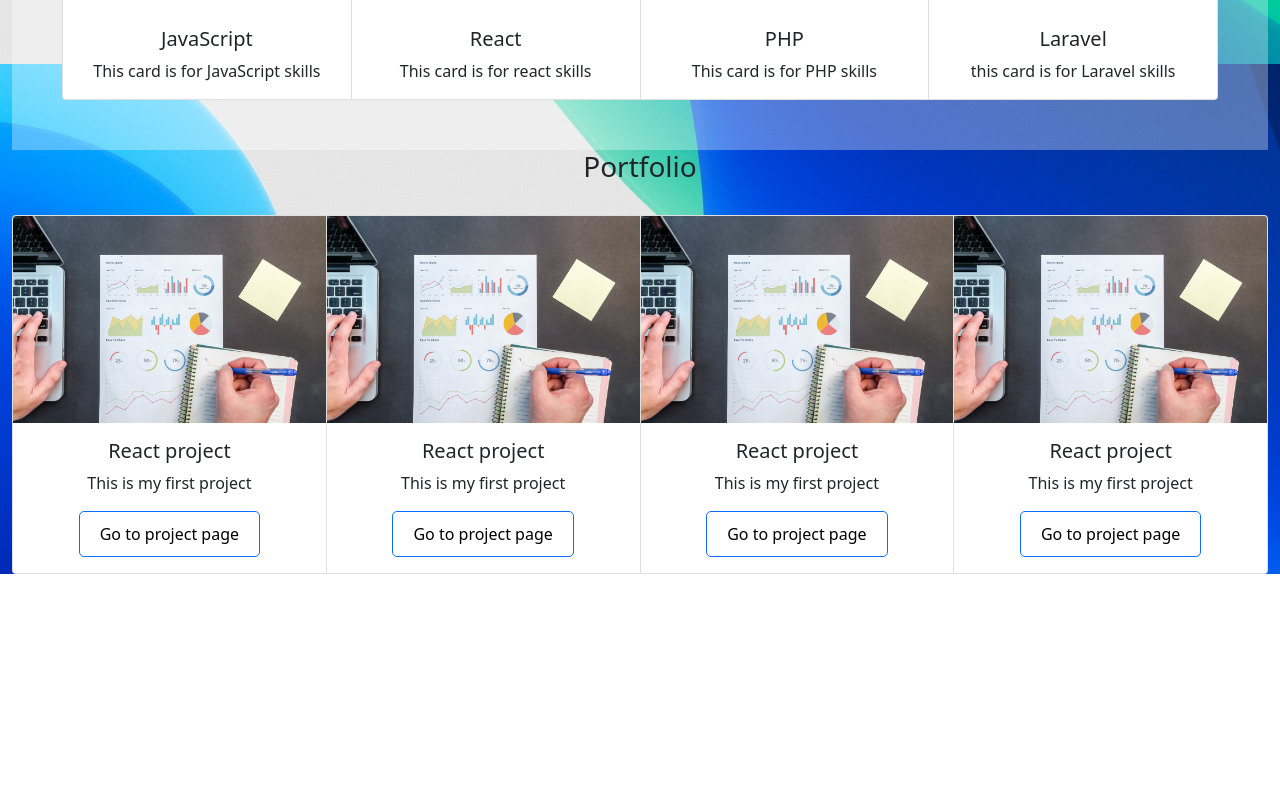
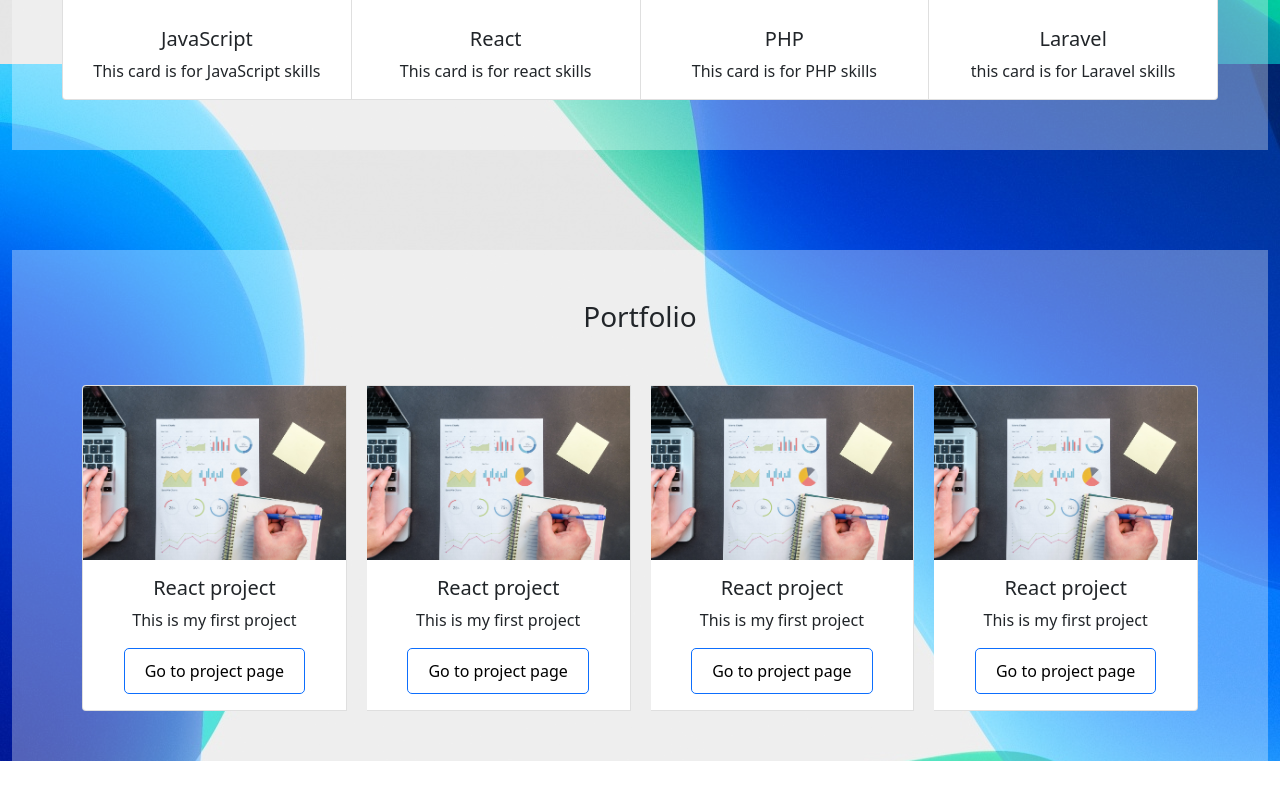
Before and after one commit to kdrbek06/portfolio, a React (Create React App) app: page / in a window 1280 px wide. Shown: the part 1016-1816 px from the top of the page. Before the commit the page ends 1590 px from the top, so only its background shows below. Built offline with nearby package versions, Linux system fonts and the light colour scheme.

Commit message:
Add style to portfolioContainer

```diff
--- a/src/components/Navigation.tsx
+++ b/src/components/Navigation.tsx
@@ -14,7 +14,7 @@ export default function Navigation () {
            <div className="navLink">
                <a href="#aboutMe">About Me</a>
                <a href="#skillSet">Skillsets</a>
-               <a href="">Portfolio</a>
+               <a href="#portfolio">Portfolio</a>
                <a href="">Contact</a>
             </div>
         </nav>
--- a/src/components/Portfolio.tsx
+++ b/src/components/Portfolio.tsx
@@ -27,7 +27,7 @@ const PROJECTS = [
 
 export default function Portfolio () {
   return (
-    <div>
+    <div className="portfolioContainer" id="portfolio">
 
       <div>
         <h3>Portfolio</h3><br />
--- a/src/components/Project.tsx
+++ b/src/components/Project.tsx
@@ -7,7 +7,7 @@ export interface IAppProps {
 
 export default function Project({ image, title, text }: IAppProps) {
     return (
-        <div className="card">
+        <div className="card projectCard">
             <img src={image} className="card-img-top" alt="..."/>
             <div className ="card-body">
             <h5 className ="card-title">{title}</h5>
--- a/src/index.css
+++ b/src/index.css
@@ -1,4 +1,5 @@
-a:link, a:visited {
+a:link,
+a:visited {
   background-color: white;
   color: black;
   padding: 10px 20px;
@@ -7,20 +8,16 @@ a:link, a:visited {
   border-radius: 5px;
 }
 
-  a:hover, a:active {
+a:hover,
+a:active {
   background-color: #3c96f7;
   color: rgb(255, 255, 255);
 }
 
-
 .aboutContainer {
-
   min-height: 800px;
   text-align: center;
   box-shadow: inset 0 0 0 1000px rgba(255, 255, 255, 0.2);
-
-
-
 }
 
 .aboutText {
@@ -35,13 +32,14 @@ a:link, a:visited {
 
 .container-fluid {
   text-align: center;
-    background-image: url('../src/img/bg-image.jpg');
+  background-image: url("../src/img/bg-image.jpg");
   background-attachment: fixed;
 }
 
 .skillContainer {
   padding: 50px;
-    background-color: #EBEBEB;
+  margin-bottom: 100px;
+  background-color: #ebebeb;
   background-color: rgba(255, 255, 255, 0.322);
 }
 
@@ -49,10 +47,19 @@ a:link, a:visited {
   width: 50px;
   height: 50px;
   margin: 30px auto;
-
 }
 
 .navContainer {
   background-color: rgba(255, 255, 255, 0.322);
+}
 
+.projectCard {
+  margin: 20px;
 }
+
+.portfolioContainer {
+  margin-bottom: 100px;
+  padding: 50px;
+  background-color: #ebebeb;
+  background-color: rgba(255, 255, 255, 0.322);
+}
```
Lines whose indentation alone changed are shown as unchanged.
